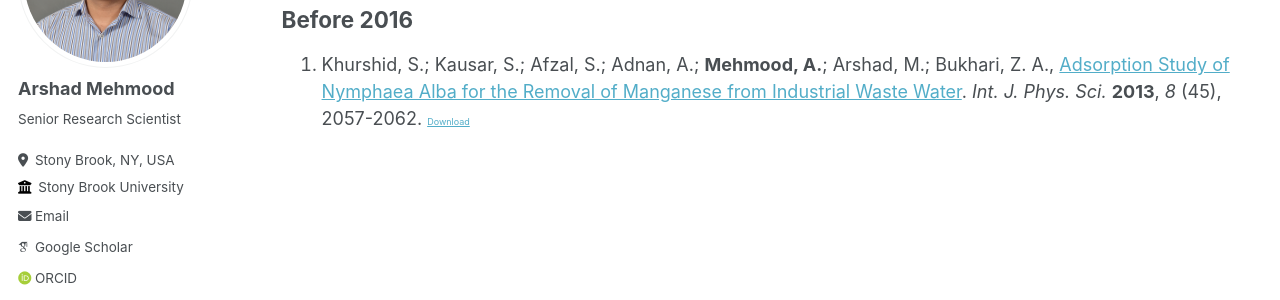
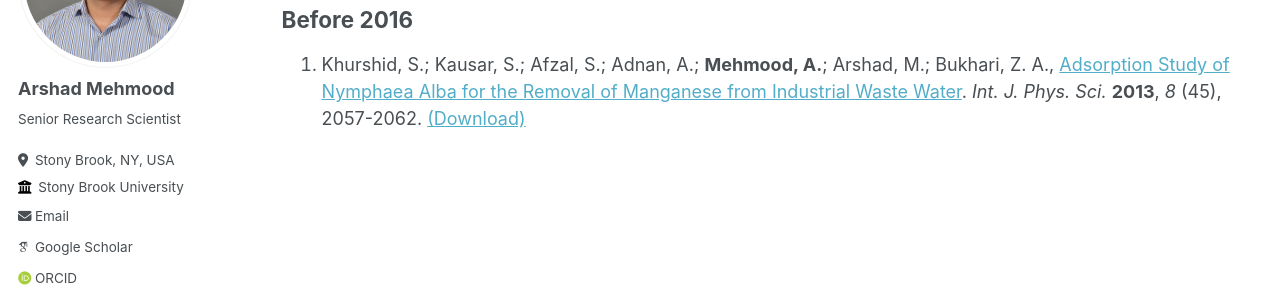
Before and after one commit to arshadmehmood118/arshadmehmood118.github.io, a Jekyll site: the page built from _pages/publications.md, in a window 1280 px wide. Shown: the part 214-514 px from the top of the page. Built offline with Jekyll 4.4.1, drawn with Linux system fonts in a browser that asks for light colours; some web fonts are replaced.

Commit message:
Update publications.md

```diff
--- a/_pages/publications.md
+++ b/_pages/publications.md
@@ -11,4 +11,4 @@ author_profile: true
 
 Before 2016
 ------
-1. Khurshid, S.; Kausar, S.; Afzal, S.; Adnan, A.; **Mehmood, A.**; Arshad, M.; Bukhari, Z. A., [Adsorption Study of Nymphaea Alba for the Removal of Manganese from Industrial Waste Water](https://doi.org/10.5897/IJPS12.717). _Int. J. Phys. Sci._ **2013**, _8_ (45), 2057-2062. [<span style="font-size:0.5em;">Download</span>](http://arshadmehmood118.github.io/files/paper1.pdf)
+1. Khurshid, S.; Kausar, S.; Afzal, S.; Adnan, A.; **Mehmood, A.**; Arshad, M.; Bukhari, Z. A., [Adsorption Study of Nymphaea Alba for the Removal of Manganese from Industrial Waste Water](https://doi.org/10.5897/IJPS12.717). _Int. J. Phys. Sci._ **2013**, _8_ (45), 2057-2062. [<span style="color: #ff00ff,font-size:1.0em;">(Download)</span>](http://arshadmehmood118.github.io/files/paper1.pdf)
```
